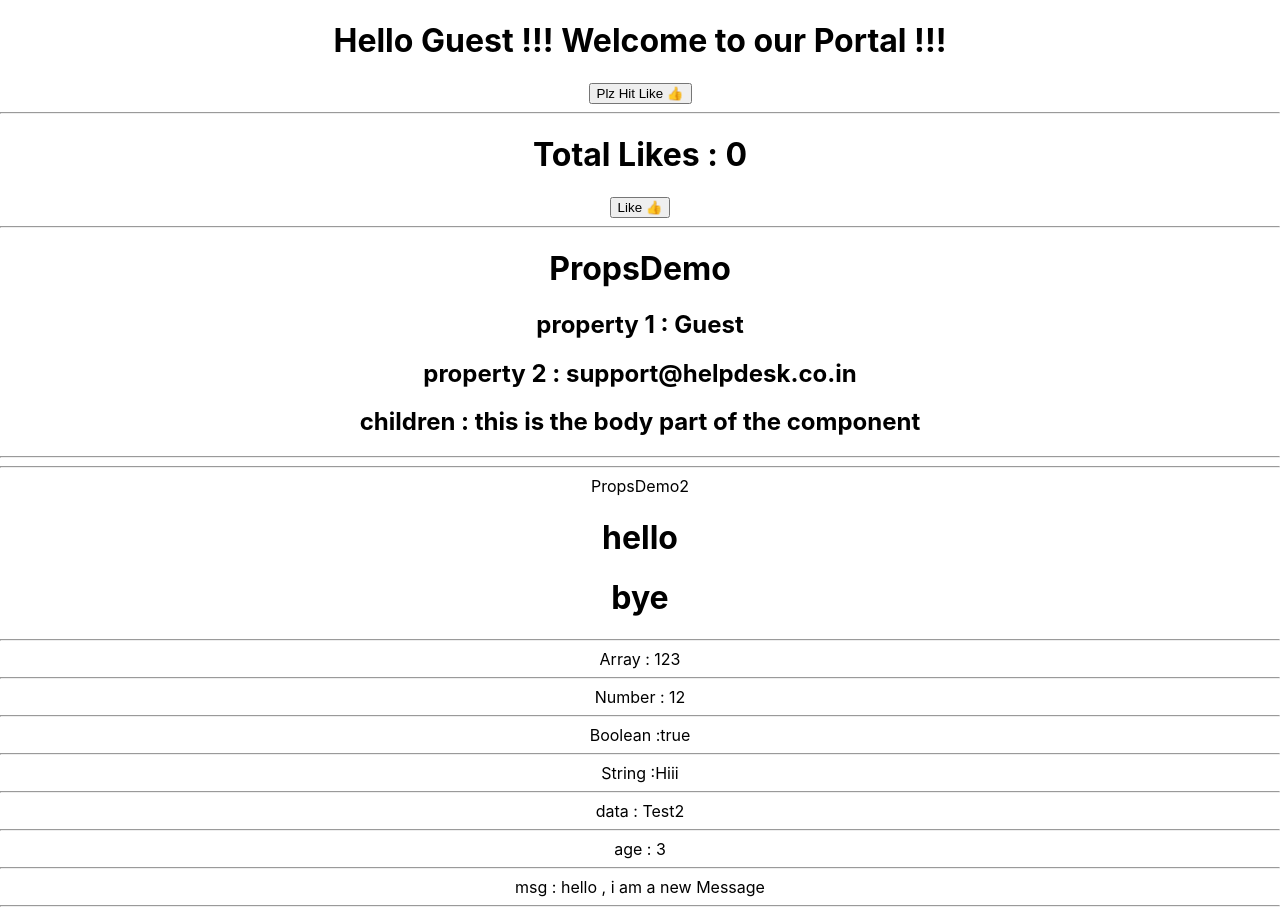
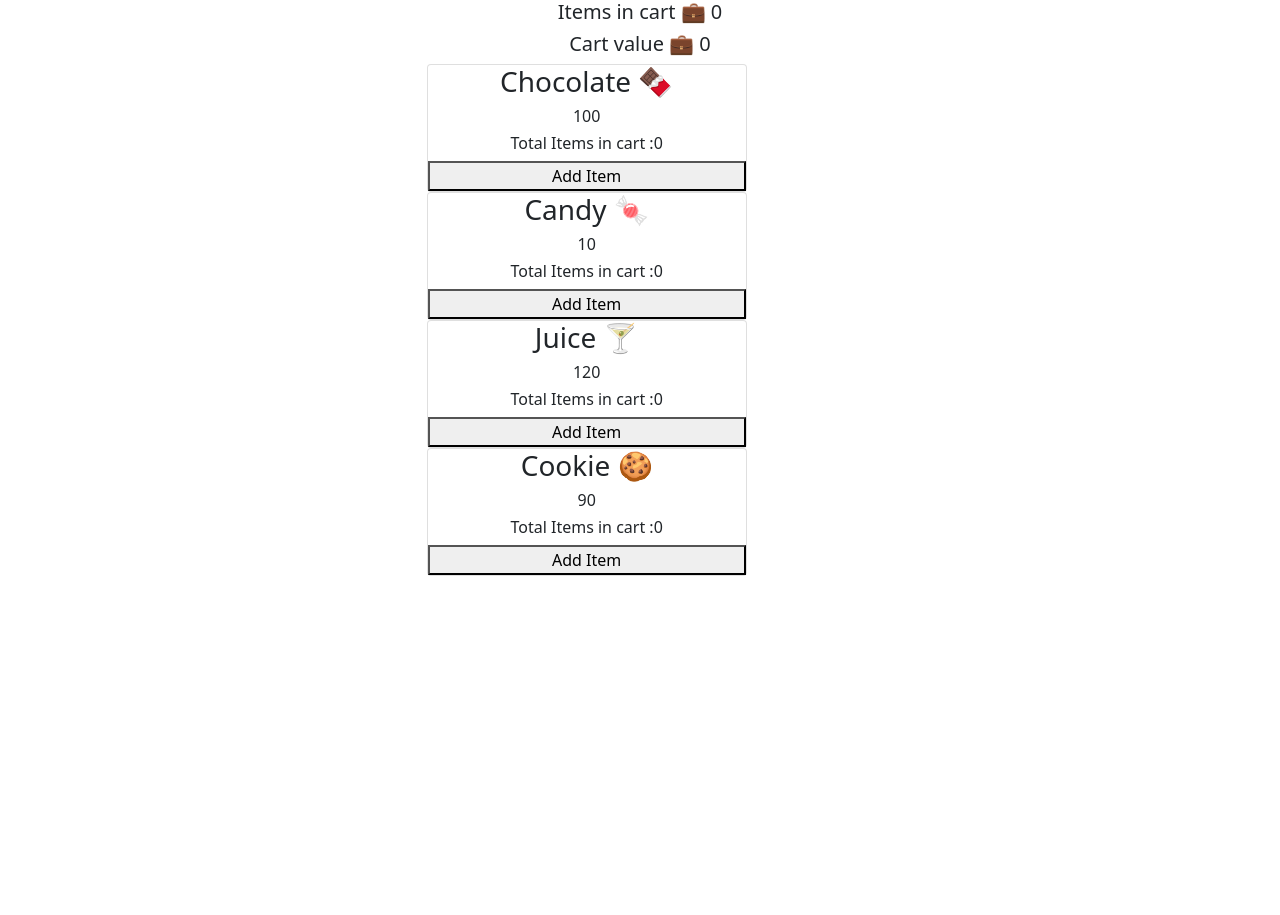
Before and after one commit to CodingByKirti/mcaa-app, a React (Create React App) app: page / in a window 1280 px wide. After the commit the page ends 800 px from the top, so only its background shows below. Built offline with nearby package versions, Linux system fonts and the light colour scheme.

Commit message:
commit26052022

```diff
--- a/package.json
+++ b/package.json
@@ -6,8 +6,10 @@
     "@testing-library/jest-dom": "^5.16.4",
     "@testing-library/react": "^13.2.0",
     "@testing-library/user-event": "^13.5.0",
+    "bootstrap": "^5.1.3",
     "prop-types": "^15.8.1",
     "react": "^18.1.0",
+    "react-bootstrap": "^2.4.0",
     "react-dom": "^18.1.0",
     "react-scripts": "5.0.1",
     "web-vitals": "^2.1.4"
--- a/src/App.js
+++ b/src/App.js
@@ -5,11 +5,13 @@ import PropsDemo2 from "./PropsDemo2";
 import Message from "./Message";
 import Likes from "./Likes";
 import PropTypesDemo from "./PropTypesDemo";
-
+import Parent from "./Shop/Parent";
+import "bootstrap/dist/css/bootstrap.min.css";
 function App() {
   return (
     <div className="App">
-      <Message />
+      <Parent />
+      {/* <Message />
       <hr />
       <Likes />
       <hr />
@@ -20,7 +22,7 @@ function App() {
       <hr />
       <PropsDemo2 a="hello" b="bye" />
       <hr />
-      <PropTypesDemo />
+      <PropTypesDemo /> */}
     </div>
   );
 }
--- /dev/null
+++ b/src/Shop/Child.js
@@ -0,0 +1,32 @@
+import React, { Component } from "react";
+
+export default class Child extends Component {
+  constructor(props) {
+    super(props);
+
+    this.state = {
+      isAdded: false,
+    };
+  }
+
+  addThing = () => {
+    this.setState({
+      isAdded: true,
+    });
+    // notify the parent about that added item
+    this.props.addItem(this.props.name);
+  };
+  render() {
+    return (
+      <div className="card col-3 offset-4">
+        <h3>{this.props.name}</h3>
+        <h6>{this.props.cost}</h6>
+        <h6>Total Items in cart :{this.props.count}</h6>
+        {this.state.isAdded && (
+          <span className="btn-warning">Added to cart</span>
+        )}
+        <button onClick={this.addThing}>Add Item</button>
+      </div>
+    );
+  }
+}
--- /dev/null
+++ b/src/Shop/Parent.js
@@ -0,0 +1,55 @@
+import React, { Component } from "react";
+import PropTypesDemo from "../PropTypesDemo";
+import Child from "./Child";
+
+export default class Parent extends Component {
+  constructor(props) {
+    super(props);
+
+    this.state = {
+      items: [
+        { name: "Chocolate 🍫", cost: 100, count: 0 },
+        { name: "Candy 🍬 ", cost: 10, count: 0 },
+        { name: "Juice 🍸", cost: 120, count: 0 },
+        { name: "Cookie 🍪 ", cost: 90, count: 0 },
+      ],
+      totalCost: 0,
+      totalCount: 0,
+    };
+    this.addItem = this.addItem.bind(this);
+  }
+  addItem = (name) => {
+    let itms = this.state.items.map((i) => {
+      if (i.name == name) {
+        i.count++;
+        this.state.totalCost += i.cost;
+        this.state.totalCount++;
+      }
+      return i;
+    });
+    this.setState({
+      items: itms,
+      totalCost: this.state.totalCost,
+    });
+  };
+  render() {
+    return (
+      <div>
+        <h5>Items in cart 💼 {this.state.totalCount}</h5>
+        <h5>Cart value 💼 {this.state.totalCost}</h5>
+        {this.state.items.map((i) => {
+          return (
+            <Child
+              name={i.name}
+              cost={i.cost}
+              count={i.count}
+              addItem={this.addItem}
+            />
+          );
+          //   console.log(i.name);
+        })}
+        {/* <Child /> */}
+      </div>
+    );
+  }
+}
--- a/src/index.js
+++ b/src/index.js
@@ -7,6 +7,7 @@ import MyComp from "./MyComp";
 import StudentsComp from "./StudentsComp";
 import Two from "./Two";
 
+
 const root = ReactDOM.createRoot(document.getElementById("root"));
 root.render(<App />);
 
```
Also changed, not shown: src/BasicFunc.js (added, +56 -0 lines), 1 other file (tests, documents, lock files or other folders).
